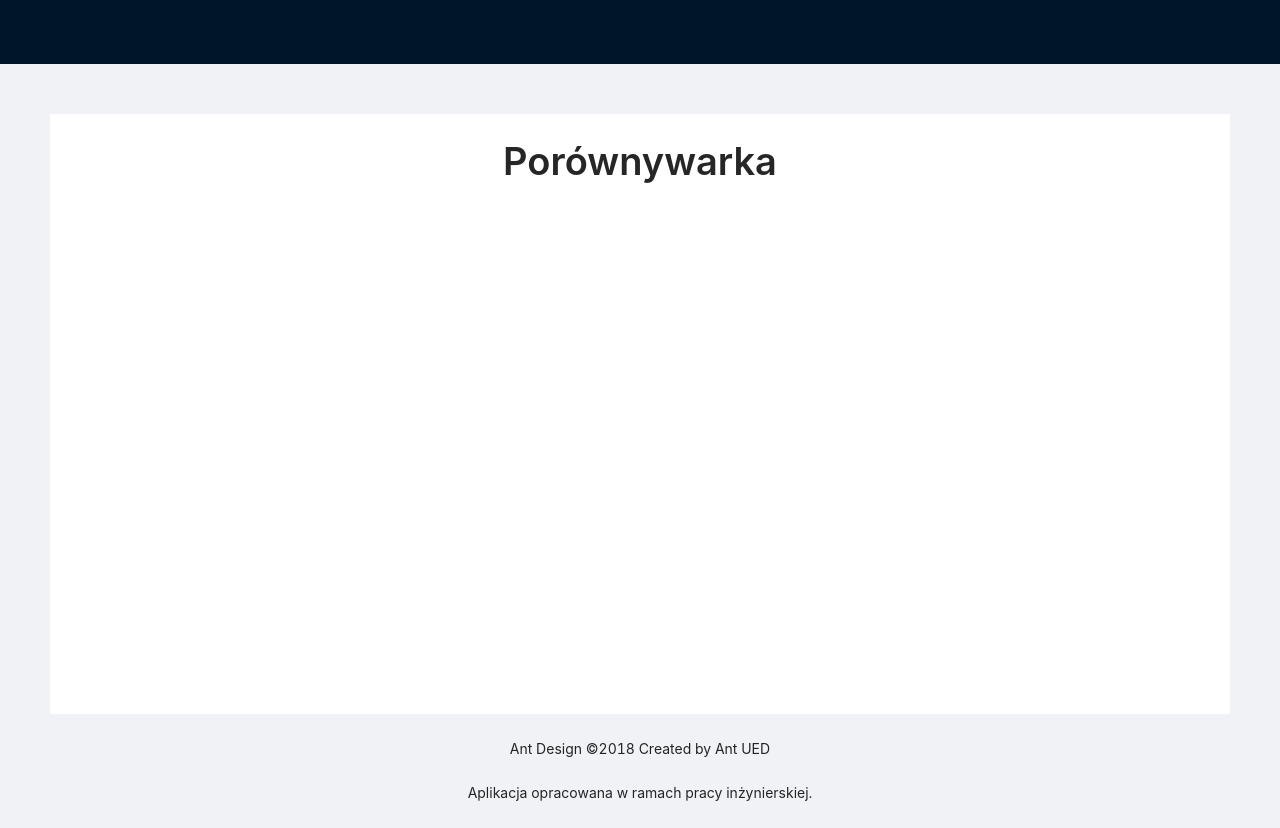
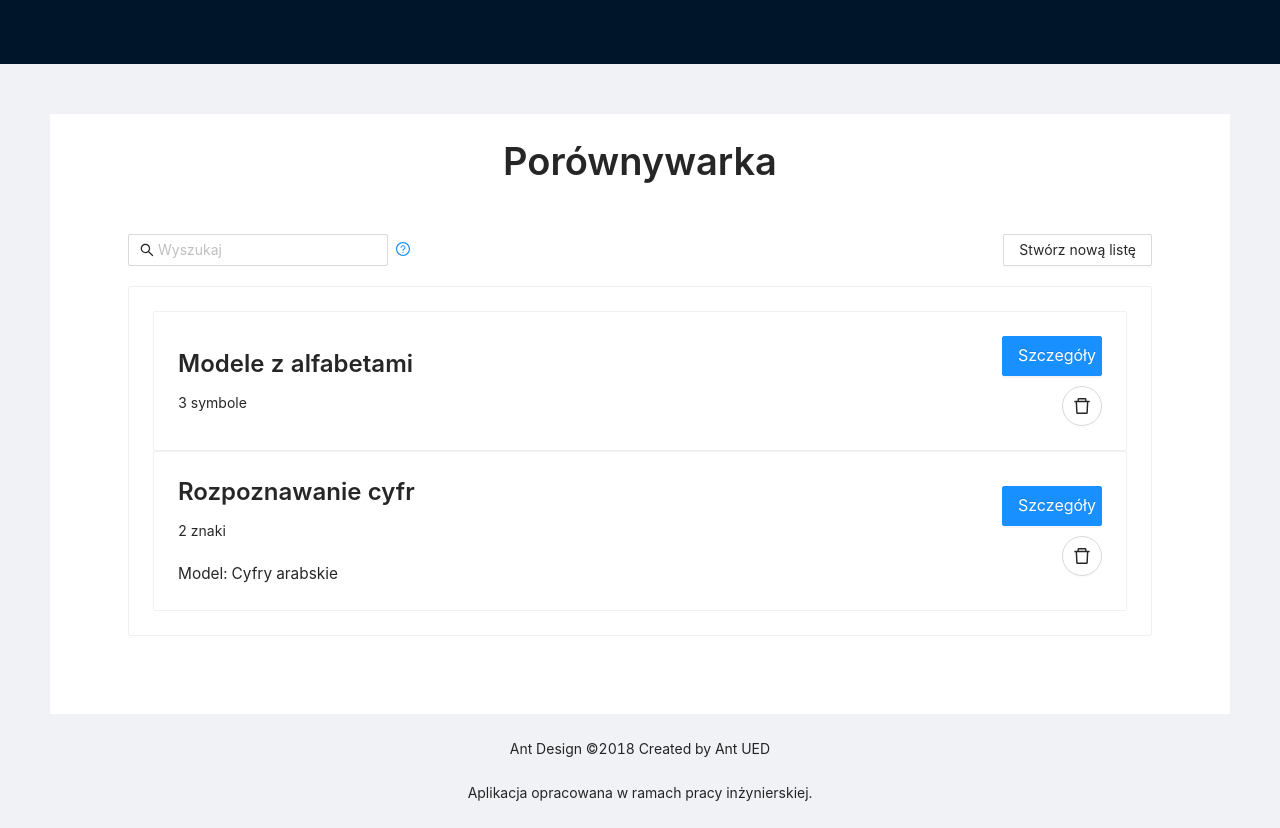
Before and after one commit to inzynierka/PatternRecogniser, a React (Create React App) app in the folder PatternRecogniser/ClientApp/: page /comparison-lists in a window 1280 px wide. Built offline with nearby package versions, Linux system fonts and the light colour scheme.

Commit message:
Panel główny porównywarki. Dodano 'Class' do nazw klas

```diff
--- /dev/null
+++ b/PatternRecogniser/ClientApp/src/classes/ComparisonList.tsx
@@ -0,0 +1,5 @@
+export interface ComparisonListClass {
+    name: string,
+    elementNum: number,
+    usedModel?: string
+}
--- a/PatternRecogniser/ClientApp/src/classes/Model.tsx
+++ b/PatternRecogniser/ClientApp/src/classes/Model.tsx
@@ -1,4 +1,4 @@
-export interface Model {
+export interface ModelClass {
     name: string,
     patternNum: number
 }
--- /dev/null
+++ b/PatternRecogniser/ClientApp/src/pages/ComparisonList.tsx
@@ -0,0 +1,59 @@
+import {Typography, Card, Button } from "antd"
+
+import 'antd/dist/antd.min.css';
+import { Row, Col } from "antd";
+import { DeleteOutlined } from '@ant-design/icons';
+import { ComparisonListClass } from "../classes/ComparisonList";
+
+const { Title } = Typography;
+
+interface Props {
+    list: ComparisonListClass
+}
+
+const ComparisonList = (props: Props) => {
+    const displayElementNumber = ()  => {
+        let num = props.list.elementNum
+        let list = props.list
+        if(list.usedModel?.valueOf != undefined) {
+            if(num === 1) return num.toString() + " znak"
+            if(num % 10 >= 2 && num % 10 <= 4) return num.toString() + " znaki"
+            return num.toString() + " znaków"
+        }
+        else {
+            if(num === 1) return num.toString() + " symbol"
+            if(num % 10 >= 2 && num % 10 <= 4) return num.toString() + " symbole"
+            return num.toString() + " symboli"
+        }
+
+    }
+
+
+    return (
+        <div key={"div_" + props.list.name}>
+            <Card>
+                <Row justify="space-between" align="middle">
+                    <Col>
+                        <Title level={3}>{props.list.name}</Title>
+                        {displayElementNumber()}
+                        {
+                            props.list.usedModel?.valueOf != undefined &&
+                            <p style={{marginTop: "20px", fontSize: '1.1em', marginBottom: '0px'}}>Model: {props.list.usedModel}</p>
+                        }
+                    </Col>
+                    <Col>
+                        <Row justify="end">
+                            <Button type="primary" style={{width: "100px", marginBottom: '10px'}} size="large" key={"detailsButton_" + props.list.name}>Szczegóły</Button>
+                        </Row>
+                        <Row justify="end">
+                            <Button type="default" shape="circle" icon={<DeleteOutlined />} key={"deleteButton" + props.list.name} size="large" />
+                        </Row>
+                    </Col>
+                </Row>
+
+            </Card>
+        </div>
+    );
+}
+
+export default ComparisonList;
--- a/PatternRecogniser/ClientApp/src/pages/ComparisonLists.tsx
+++ b/PatternRecogniser/ClientApp/src/pages/ComparisonLists.tsx
@@ -5,18 +5,61 @@ import { Row, Col } from "antd";
 import { useState } from "react";
 import { QuestionCircleOutlined, SearchOutlined } from '@ant-design/icons';
 import { useNavigate } from 'react-router-dom';
+import { ComparisonListClass } from "../classes/ComparisonList";
+import ComparisonList from "./ComparisonList";
 
 const { Title } = Typography;
 
+const exampleLists : ComparisonListClass[] = [
+    {
+        name: "Modele z alfabetami",
+        elementNum: 3
+    },
+    {
+        name: "Rozpoznawanie cyfr",
+        elementNum: 2,
+        usedModel: "Cyfry arabskie"
+    }
+]
+
 const ComparisonPage = () => {
+    const [lists, setLists] = useState(exampleLists)
+
+    const filter = (e : any) => {
+        let searchName = e.target.defaultValue
+        console.log(searchName)
+        setLists(exampleLists.filter(item => item.name.toLowerCase().includes(searchName.toLowerCase())))
+    }
 
     return (
         <div>
             <Row style={{ marginTop: 50 }}>
-                <Col flex="auto">
+            <Col flex="auto">
                     <div className="site-layout-content" style={{minHeight: "75vh" }}>
                         <Row justify="space-around" align="middle" style={{marginBottom: "30px"}}>
                             <Title>Porównywarka</Title>
+                        </Row>
+
+                        <Row justify="space-around" align="middle">
+                            <Row justify="space-between" align="middle" style={{width: "80vw", marginBottom: '20px'}}>
+                                    <Space>
+                                        <Input placeholder="Wyszukaj" prefix={<SearchOutlined />} onPressEnter={filter}/>
+                                        <Tooltip title="Wciśnij ENTER aby wyszukać listy po nazwie.">
+                                            <Typography.Link><QuestionCircleOutlined /></Typography.Link>
+                                        </Tooltip>
+                                    </Space>
+                                <Col>
+                                    <Button type="default">Stwórz nową listę</Button>
+                                </Col>
+                            </Row>
+
+                            <Row justify="space-around" align="middle">
+                                <Card bordered={true} style={{width: "80vw"}}>
+                                    {
+                                        lists.map((item: ComparisonListClass) => ( <ComparisonList list={item} /> ))
+                                    }
+                                </Card>
+                            </Row>
                         </Row>
                     </div>
                 </Col>
--- a/PatternRecogniser/ClientApp/src/pages/ModelListElement.tsx
+++ b/PatternRecogniser/ClientApp/src/pages/ModelListElement.tsx
@@ -3,12 +3,12 @@ import {Typography, Card, Button } from "antd"
 import 'antd/dist/antd.min.css';
 import { Row, Col } from "antd";
 import { DeleteOutlined } from '@ant-design/icons';
-import { Model } from "../classes/Model";
+import { ModelClass } from "../classes/Model";
 
 const { Title } = Typography;
 
 interface Props {
-    model: Model
+    model: ModelClass
 }
 
 const ModelListElement = (props: Props) => {
--- a/PatternRecogniser/ClientApp/src/pages/MyModels.tsx
+++ b/PatternRecogniser/ClientApp/src/pages/MyModels.tsx
@@ -4,13 +4,13 @@ import 'antd/dist/antd.min.css';
 import { Row, Col } from "antd";
 import { useState } from "react";
 import { QuestionCircleOutlined, SearchOutlined } from '@ant-design/icons';
-import { Model } from "../classes/Model";
+import { ModelClass } from "../classes/Model";
 import { useNavigate } from 'react-router-dom';
 import ModelListElement from "./ModelListElement";
 
 const { Title } = Typography;
 
-const exampleModels : Model[] = [
+const exampleModels : ModelClass[] = [
     {
         name: "Cyfry arabskie",
         patternNum: 10
@@ -64,7 +64,7 @@ const MyModelsPage = () => {
                             <Row justify="space-around" align="middle">
                                 <Card bordered={true} style={{width: "80vw"}}>
                                     {
-                                        models.map((item: Model) => (<ModelListElement model={item}/> ))
+                                        models.map((item: ModelClass) => (<ModelListElement model={item}/> ))
                                     }
                                 </Card>
                             </Row>
```
